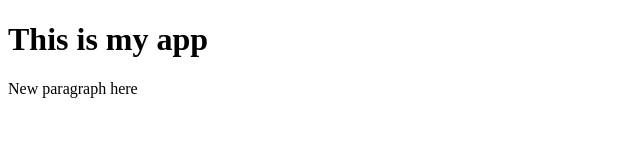
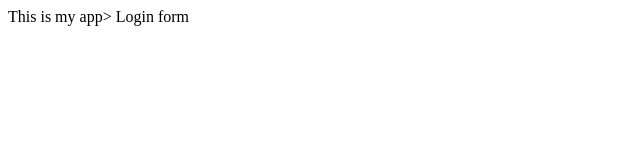
Before and after one commit to dilshandez2/myappsample, a plain HTML site: page index.html in a window 1280 px wide. Shown: the whole page, without its empty margins (0-640 px from the left). Drawn offline with Linux system fonts and the light colour scheme.

Commit message:
login form

```diff
--- /dev/null
+++ b/dir2/app.js
@@ -0,0 +1 @@
+console.log(123)
--- a/index.html
+++ b/index.html
@@ -10,8 +10,8 @@
 <body>
 
     <!-- Your page content goes here -->
-	<h1>This is my app</h1>
-	<p>New paragraph here</p>
+	This is my app>
+	Login form
     <!-- Add your JavaScript scripts or external script links here -->
     <script src="app.js"></script>
 
```
Also changed, not shown: login.html (added, +1 -0 lines), log.txt (added).
